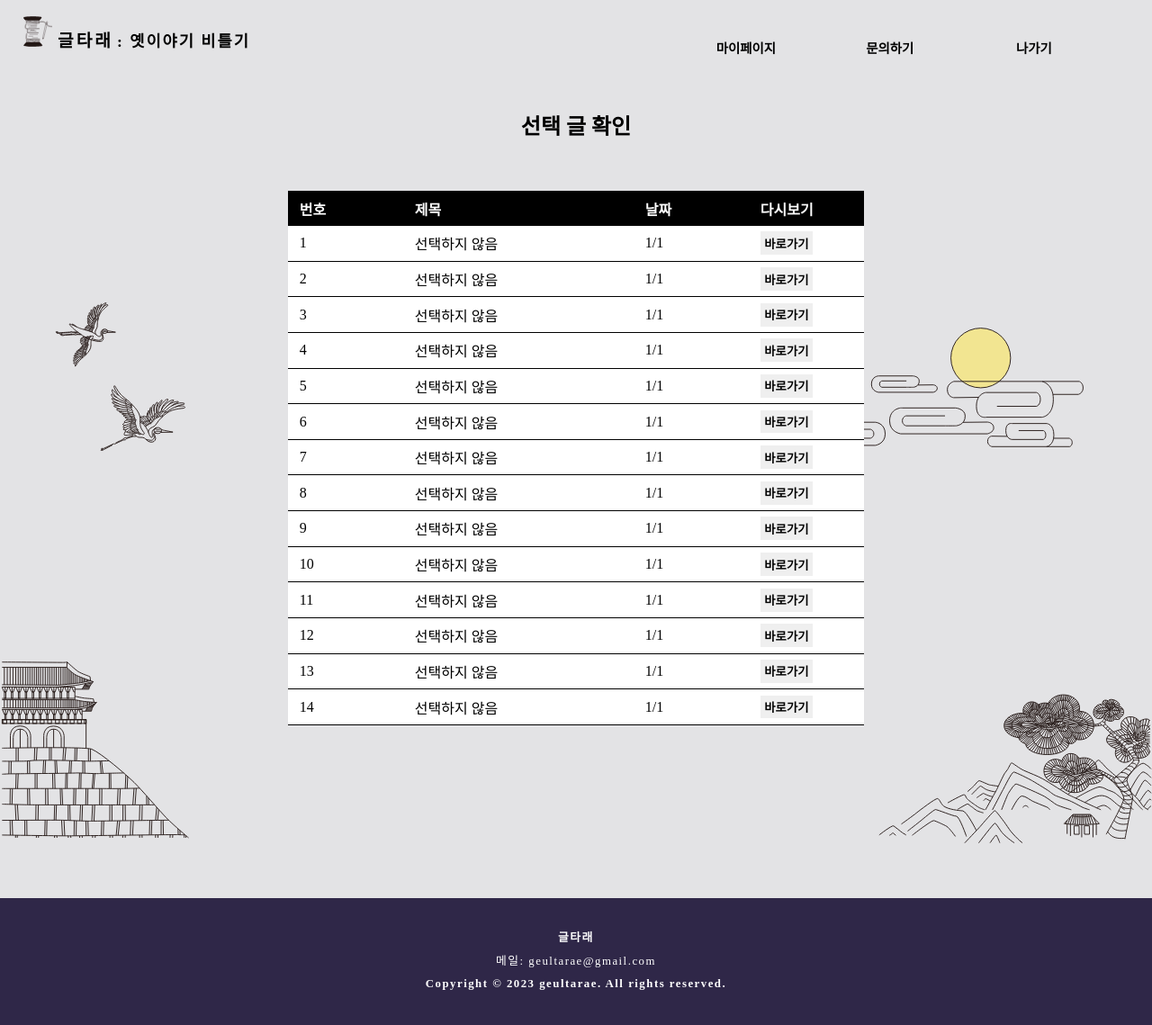
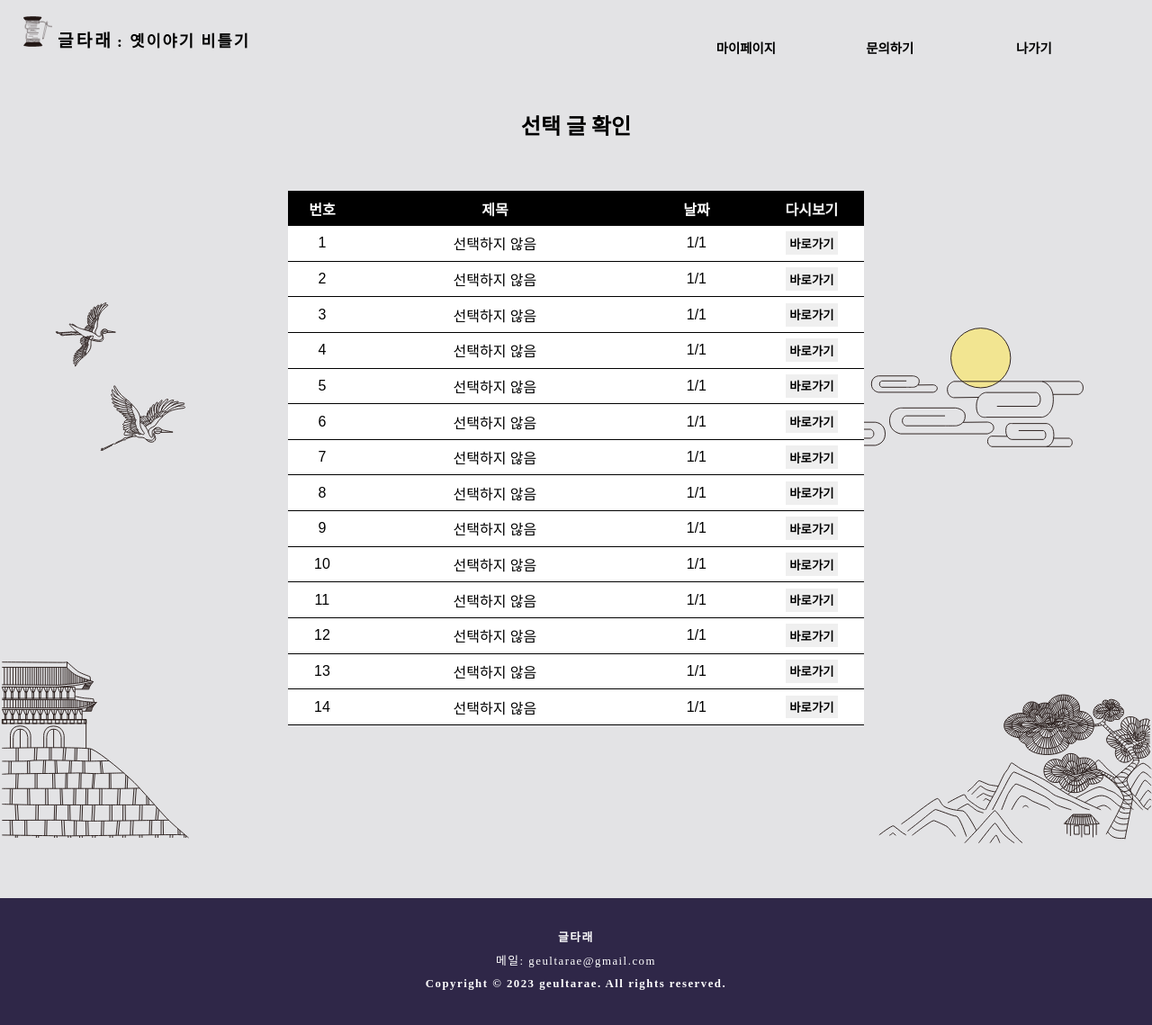
Before and after one commit to kimhbryan/geultarae-dev, a Django app: page /mypage/ in a window 1280 px wide. Shown: the whole page at 90% size. Run offline with Django 4.2, Linux system fonts and the light colour scheme; the visitor is signed in with stand-in values (Sample User, id 1); some libraries are stand-ins or nearby versions; some web fonts are replaced.

Commit message:
html 폰트 종류, 크기 수정

```diff
--- a/templates/ask_done.html
+++ b/templates/ask_done.html
@@ -13,6 +13,11 @@
             src: url('https://cdn.jsdelivr.net/gh/projectnoonnu/noonfonts_20-10-21@1.0/MaruBuri-Regular.woff') format('woff');
             font-weight: normal;
             font-style: normal;
+        }
+
+        html {
+            -webkit-font-smoothing: antialiased;
+            -moz-osx-font-smoothing: grayscale;
         }
 
         html {
--- a/templates/mypage.html
+++ b/templates/mypage.html
@@ -11,6 +11,11 @@
             src: url('https://cdn.jsdelivr.net/gh/projectnoonnu/noonfonts_20-10-21@1.0/MaruBuri-Regular.woff') format('woff');
             font-weight: normal;
             font-style: normal;
+        }
+
+        html {
+            -webkit-font-smoothing: antialiased;
+            -moz-osx-font-smoothing: grayscale;
         }
 
         head {
@@ -145,25 +150,26 @@
         }
 
         .writing-table {
-            font-family: 'MaruBuri-Regular';
+            font-family: 'Noto Sans KR', sans-serif;
             font-size: 1em;
             margin: auto;
             width: 50%;
             border-collapse: collapse;
+            font-weight: 400;
         }
 
         .writing-table th {
             padding-top: 1%;
             padding-bottom: 1%;
             padding-left: 2%;
-            text-align: left;
+            text-align: center;
         }
 
         .writing-table td {
             padding-top: 1%;
             padding-bottom: 1%;
             padding-left: 2%;
-            text-align: left;
+            text-align: center;
         }
 
         .writing-table tr:first-child {
@@ -186,12 +192,12 @@
 
         .writing-table th:first-child,
         td:first-child {
-            width: 20%;
+            width: 10%;
         }
 
         .writing-table th:nth-child(2),
         td:nth-child(2) {
-            width: 40%;
+            width: 50%;
         }
 
         .writing-table th:nth-child(3),
--- a/templates/registration/login.html
+++ b/templates/registration/login.html
@@ -13,6 +13,11 @@
             src: url('https://cdn.jsdelivr.net/gh/projectnoonnu/noonfonts_20-10-21@1.0/MaruBuri-Regular.woff') format('woff');
             font-weight: normal;
             font-style: normal;
+        }
+
+        html {
+            -webkit-font-smoothing: antialiased;
+            -moz-osx-font-smoothing: grayscale;
         }
 
         body {
--- a/templates/registration/password_reset_complete.html
+++ b/templates/registration/password_reset_complete.html
@@ -12,6 +12,11 @@
             src: url('https://cdn.jsdelivr.net/gh/projectnoonnu/noonfonts_20-10-21@1.0/MaruBuri-Regular.woff') format('woff');
             font-weight: normal;
             font-style: normal;
+        }
+
+        html {
+            -webkit-font-smoothing: antialiased;
+            -moz-osx-font-smoothing: grayscale;
         }
 
         body {
--- a/templates/registration/password_reset_confirm.html
+++ b/templates/registration/password_reset_confirm.html
@@ -12,6 +12,11 @@
             src: url('https://cdn.jsdelivr.net/gh/projectnoonnu/noonfonts_20-10-21@1.0/MaruBuri-Regular.woff') format('woff');
             font-weight: normal;
             font-style: normal;
+        }
+
+        html {
+            -webkit-font-smoothing: antialiased;
+            -moz-osx-font-smoothing: grayscale;
         }
 
         body {
--- a/templates/registration/password_reset_done.html
+++ b/templates/registration/password_reset_done.html
@@ -12,6 +12,11 @@
             src: url('https://cdn.jsdelivr.net/gh/projectnoonnu/noonfonts_20-10-21@1.0/MaruBuri-Regular.woff') format('woff');
             font-weight: normal;
             font-style: normal;
+        }
+
+        html {
+            -webkit-font-smoothing: antialiased;
+            -moz-osx-font-smoothing: grayscale;
         }
 
         body {
--- a/templates/registration/password_reset_form.html
+++ b/templates/registration/password_reset_form.html
@@ -12,6 +12,11 @@
             src: url('https://cdn.jsdelivr.net/gh/projectnoonnu/noonfonts_20-10-21@1.0/MaruBuri-Regular.woff') format('woff');
             font-weight: normal;
             font-style: normal;
+        }
+
+        html {
+            -webkit-font-smoothing: antialiased;
+            -moz-osx-font-smoothing: grayscale;
         }
 
         body {
--- a/templates/registration/signup.html
+++ b/templates/registration/signup.html
@@ -10,6 +10,11 @@
         body {
             background-color: #2f2748;
             background-size: 100%100%;
+        }
+
+        html {
+            -webkit-font-smoothing: antialiased;
+            -moz-osx-font-smoothing: grayscale;
         }
 
         .project_title {
```
Also changed, not shown: templates/ask.html (+7 -2 lines), templates/index.html (+11 -6 lines), templates/plot.html (+22 -13 lines), templates/writing.html (+21 -15 lines).
